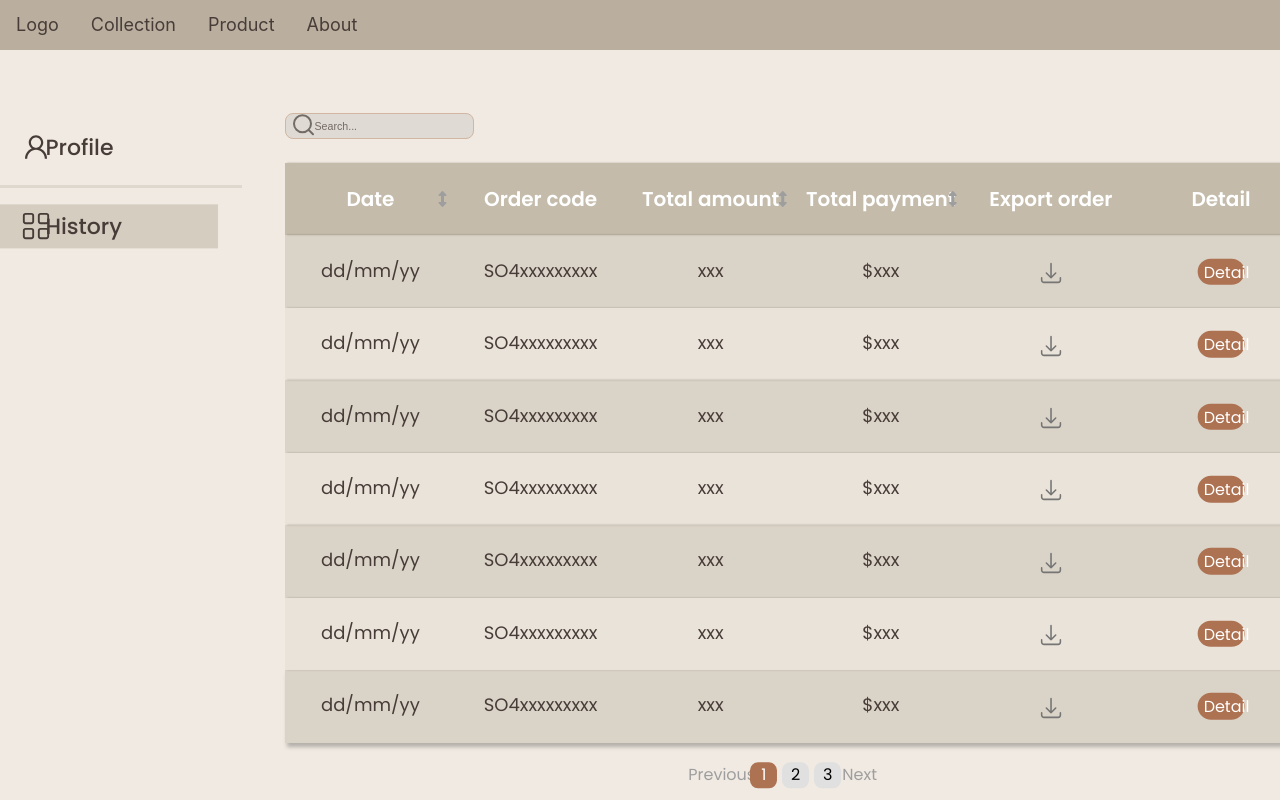
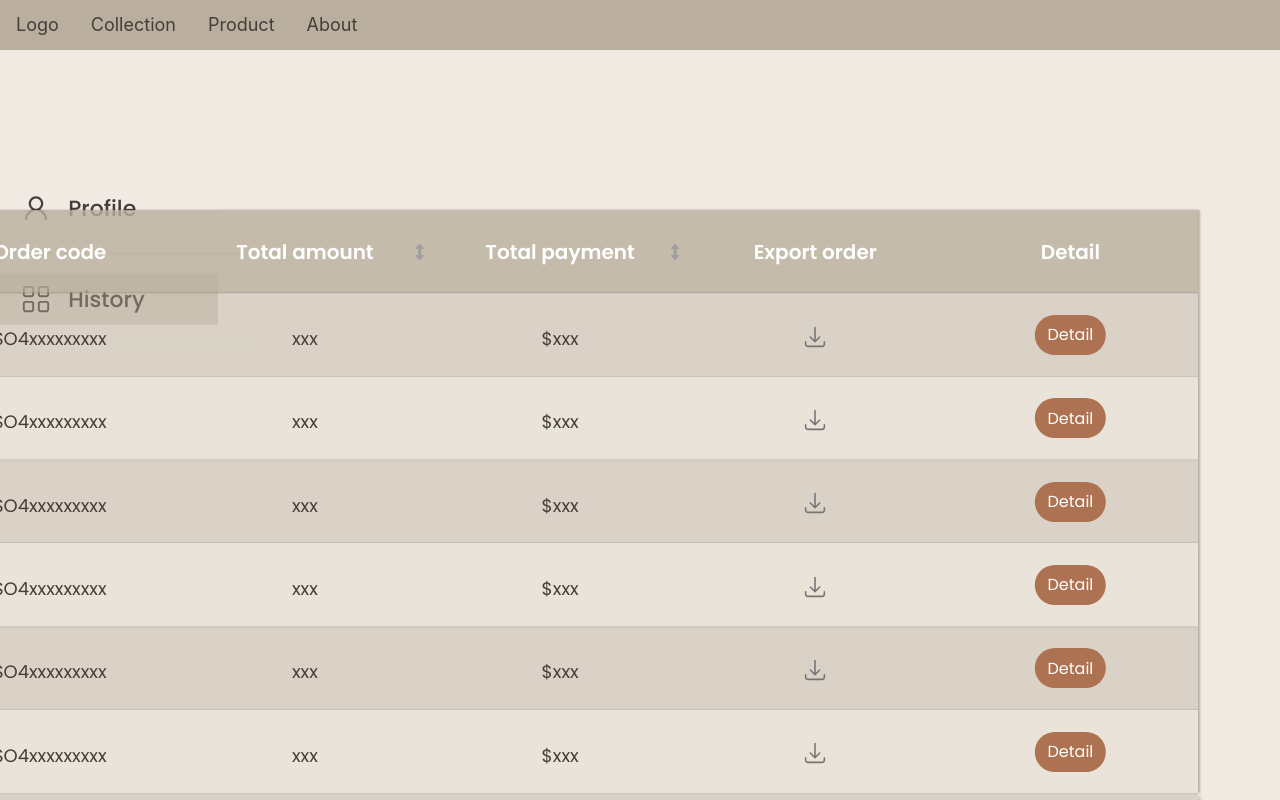
Before and after one commit to huylucwork/furniture-showroom, a React (Create React App) app in the folder client/: page /user/history in a window 1280 px wide. Shown: the top 800 px of the page. Built offline with nearby package versions, Linux system fonts and the light colour scheme; a web font is replaced by a local one.

Commit message:
fix size

```diff
--- a/client/src/styles/history.css
+++ b/client/src/styles/history.css
@@ -11,11 +11,12 @@
     background-color: var(--backgroundColor);
     width: 100vw;
     height: 100vh;
+    font-size: 10px;
 }
 
 .history_navbar {
     width: 100vw;
-    height: 9.375%;
+    height: 9em;
 }
 
 .history_sidebar {
@@ -23,15 +24,15 @@
     top: 0;
     left: 0;
     float: left;
-    width: 242px;
+    width: 24.2em;
     height: 100vh;
-    padding-top: 8.55vw;
+    padding-top: 16.4em;
 }
 
 .history_sidebar_container {
     position: relative;
     width: 100%;
-    height: 11.44%;
+    height: 9.1em;
     border-bottom: 3px solid #BAAF9E4D;
 }
 
@@ -45,13 +46,13 @@
     left: 0%;
     transform: translateY(-50%);
     font-family: "Poppins", Arial, Helvetica, sans-serif;
-    width: 90%;
-    height: 57%;
+    width: 9.9em;
+    height: 2.3em;
     color: var(--textColor);
     font-size: 2.2rem;
     font-weight: 500;
     border: none;
-    padding-left: 3.55vw;
+    padding-left: 3.1em;
     background-color: var(--backgroundColor);
     cursor: pointer;
     transition: .3s ease-out;
@@ -80,16 +81,16 @@
     position: relative;
     float: right;
     overflow: hidden;
-    width: calc(100vw - 242px);
-    height: calc(100vh - 4.69vw);
-    padding-left: 3.39vw;
+    width: 167.8em;
+    height: 87em;
+    padding-left: 6.5em;
 }
 
 .history_search-container {
     position: relative;
-    width: 14.74vw;
-    height: 2.031vw;
-    margin-top: 2.97vw;
+    width: 28.5em;
+    height: 4em;
+    margin-top: 5.7em;
 }
 
 .history_search {
@@ -98,7 +99,7 @@
     background-color: #DFDAD3;
     border-radius: 8px;
     border: 1px solid #D1B7A1;
-    padding-left: 2.19vw
+    padding-left: 2.6em;
 }
 
 .history_search::placeholder {
@@ -107,7 +108,7 @@
     transform: translateY(-50%);
     font-family: "Montserrat", Arial, Helvetica, sans-serif;
     color: rgba(71, 60, 56, 0.7);
-    font-size: 0.833vw;
+    font-size: 1.6rem;
 }
 
 .history_search-icon {
@@ -118,19 +119,19 @@
     font-size: 2.5rem;
     color: rgba(71, 60, 56, 0.7);
     pointer-events: none;
-    margin-left: 0.521vw;
+    margin-left: 0.4em;
 }
 
 .history_search:focus {
     outline: none;
-    border: 0.157vw solid #D1B7A1;
+    border: 3px solid #D1B7A1;
 }
 
 .history_table {
     position: absolute;
     bottom: 0;
-    width: 79.74vw;
-    height: calc(100vh - 4.69vw - 2.97vw - 2.031vw - 24px);
+    width: 153.1em;
+    height: 75em;
     display: flex;
     flex-direction: column;
     justify-content: space-between;
@@ -151,21 +152,37 @@
     box-shadow: 2px 0px 2px 0px #00000040;
 }
 
+.history_table-head {
+    font-family: "Poppins", Arial, Helvetica, sans-serif;
+    font-size: 2rem;
+    font-weight: 600;
+    color: #fff;
+    width: 100%;
+    height: 1em;
+    position: absolute;
+    top: 50%;
+    left: 50%;
+    transform: translate(-50%, -50%);
+}
+
 .history_table-element {
     position: relative;
     flex-grow: 1;
-    margin: 0 5px;
     text-align: center;
     color: black;
 }
 
-.history_table-element p{
-    width: 100%;
-    height: 20px;
+.history_head-btn {
     position: absolute;
     top: 50%;
-    left: 50%;
+    left: 95%;
     transform: translate(-50%, -50%);
+    width: 2em;
+    height: 2em;
+    cursor: pointer;
+    border: none;
+    background-color: rgba(186, 175, 158, 0);
+    font-size: 1rem;
 }
 
 .history_head-icon {
@@ -176,25 +193,6 @@
     font-size: 1.6rem;
     color: #9E9E9E;
     pointer-events: none;
-}
-
-.history_head-btn {
-    position: absolute;
-    top: 50%;
-    left: 95%;
-    transform: translate(-50%, -50%);
-    width: 0.5vw;
-    height: 1.042vw;
-    cursor: pointer;
-    border: none;
-    background-color: rgba(186, 175, 158, 0);
-}
-
-.history_table-head {
-    font-family: "Poppins", Arial, Helvetica, sans-serif;
-    font-size: 2rem;
-    font-weight: 600;
-    color: #fff;
 }
 
 .history_table_text {
@@ -221,12 +219,13 @@
 }
 
 .history_table_download-btn {
+    font-size: 1rem;
     position: absolute;
     top: 52%;
     left: 50%;
     transform: translate(-50%, -50%);
-    width: 1.56vw;
-    height: 1.56vw;
+    width: 2em;
+    height: 2em;
     cursor: pointer;
     border: none;
     background-color: #EAE3D9;
@@ -241,8 +240,8 @@
     top: 50%;
     left: 50%;
     transform: translate(-50%, -50%);
-    width: 25px;
-    height: 25px;
+    width: 2.5em;
+    height: 2.5em;
     color: #757575;
     pointer-events: none;
 }
@@ -253,8 +252,8 @@
     top: 50%;
     left: 50%;
     transform: translate(-50%, -50%);
-    width: 3.65vw;
-    height: 2.08vw;
+    width: 4.4em;
+    height: 2.5em;
     cursor: pointer;
     border: none;
     outline: none;
@@ -266,8 +265,8 @@
 }
 
 .history_pagination {
-    width: 17.64%;
-    height: 46%;
+    width: 27em;
+    height: 4em;
     position: absolute;
     top: 50%;
     left: 50%;
@@ -279,8 +278,8 @@
 .history_pagination_link {
     position: relative;
     display: block;
-    width: 2.083vw;
-    height: 2.083vw;
+    width: 4em;
+    height: 4em;
     background-color: #E0E0E0;
     border-radius: 8px;
     text-decoration: none;
@@ -299,7 +298,7 @@
 
 .history_pagination-text {
     background-color: var(--backgroundColor);
-    margin-right: 0.781vw;
+    margin-right: 1.2em;
     color: #9E9E9E;
 }
 
@@ -334,10 +333,10 @@
     top: 50%;
     left: 50%;
     transform: translate(-50%, -50%);
-    width: 63.8%;
-    height: 64.8%;
+    width: 122.5em;
+    height: 62.2em;
     background-color: #F0EAE2;
-    padding: 1.3vw;
+    padding: 2.5em;
     /* animation: slide .2s linear; */
 }
 
@@ -355,20 +354,20 @@
     width: 38.55%;
     height: 91.52%;
     border-right: 1px solid #D1B7A1;
-    padding-top: 31px;
+    padding-top: 3.1em;
 }
 
 .history_detail_user-info {
     position: absolute;
     left: 5%;
     width: 90%;
-    height: calc(88.755% - 31px);
+    height: calc(88.755% - 3.1em);
     border-bottom: 1px solid #D1B7A1;
 }
 
 .history_info {
     width: 100%;
-    margin-top: 30px;
+    margin-top: 3em;
     display: flex;
     justify-content: space-between;
 }
@@ -378,7 +377,7 @@
 }
 
 .history_info_title {
-    width: 30.3%;
+    width: 6.8em;
     color: #B06D40;
     font-size: 2rem;
     text-align: left;
@@ -386,7 +385,7 @@
 }
 
 .history_info_customer_detail {
-    width: 63.2%;
+    width: 12.8em;
     color: #553A31;
     font-size: 2rem;
     text-align: left;
@@ -408,7 +407,7 @@
     font-family: "Poppins", Arial, Helvetica, sans-serif;
     font-weight: 300;
     font-size: 2.4rem;
-    line-height: 1.875vw;
+    line-height: 1.5em;
     color: #553A31;
 }
 
@@ -416,7 +415,7 @@
     font-family: "Poppins", Arial, Helvetica, sans-serif;
     font-weight: 400;
     font-size: 2.8rem;
-    line-height: 2.19vw;
+    line-height: 1.5em;
     color: #B06D40;
 }
 
@@ -453,10 +452,14 @@
     overflow: auto;
 }
 
+.history_detail_item-ctn::-webkit-scrollbar {
+    display: none;
+}
+
 .history_detail_item-info {
     position: relative;
     width: 100%;
-    height: 4.6875vw;
+    height: 9em;
     background-color: #EAE3D9;
     margin-bottom: 12.5px;
     border-radius: 5px;
@@ -519,7 +522,7 @@
     color: #553A31;
     font-size: 1.8rem;
     font-weight: 300;
-    line-height: 1.41vw;
+    line-height: 1.5em;
     text-align: center;
     display: flex;
     align-items: center;
@@ -536,7 +539,7 @@
     color: #B06D40;
     font-size: 2rem;
     font-weight: 400;
-    line-height: 1.5vw;
+    line-height: 1.44em;
     text-align: right;
 }
 
```
